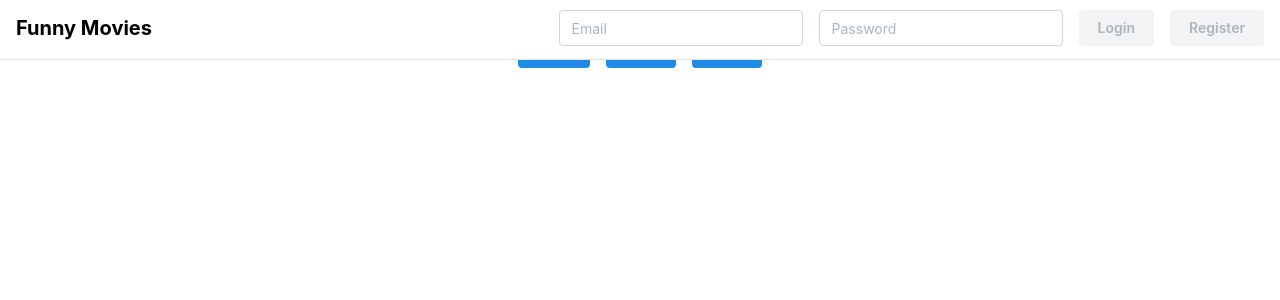
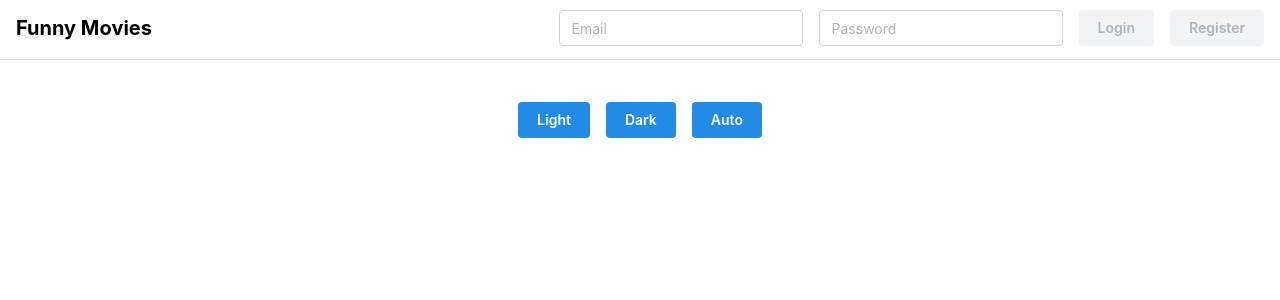
Before and after one commit to ledaihoan/renec-youtube-sharing-ui, a Next.js app: page / in a window 1280 px wide. Shown: the top 300 px of the page. Built offline with nearby package versions, Linux system fonts and the light colour scheme.

Commit message:
feat: update layout

```diff
--- a/components/Layout/BaseBodyLayout.tsx
+++ b/components/Layout/BaseBodyLayout.tsx
@@ -3,11 +3,11 @@ import BodyHeader from '@/components/Layout/BodyHeader';
 
 export default function BaseBodyLayout({ Component, pageProps }: any) {
   return (
-    <AppShell>
-      <AppShell.Header h={60}>
+    <AppShell header={{ height: 60 }}>
+      <AppShell.Header>
         <BodyHeader />
       </AppShell.Header>
-      <AppShell.Main>
+      <AppShell.Main mt={{ base: 50, sm: 10 }}>
         <Component {...pageProps} />
       </AppShell.Main>
     </AppShell>
--- a/pages/index.tsx
+++ b/pages/index.tsx
@@ -1,9 +1,10 @@
+import { Container } from '@mantine/core';
 import { ColorSchemeToggle } from '@/components/ColorSchemeToggle/ColorSchemeToggle';
 
 export default function HomePage() {
   return (
-    <>
+    <Container size="xl">
       <ColorSchemeToggle />
-    </>
+    </Container>
   );
 }
```
